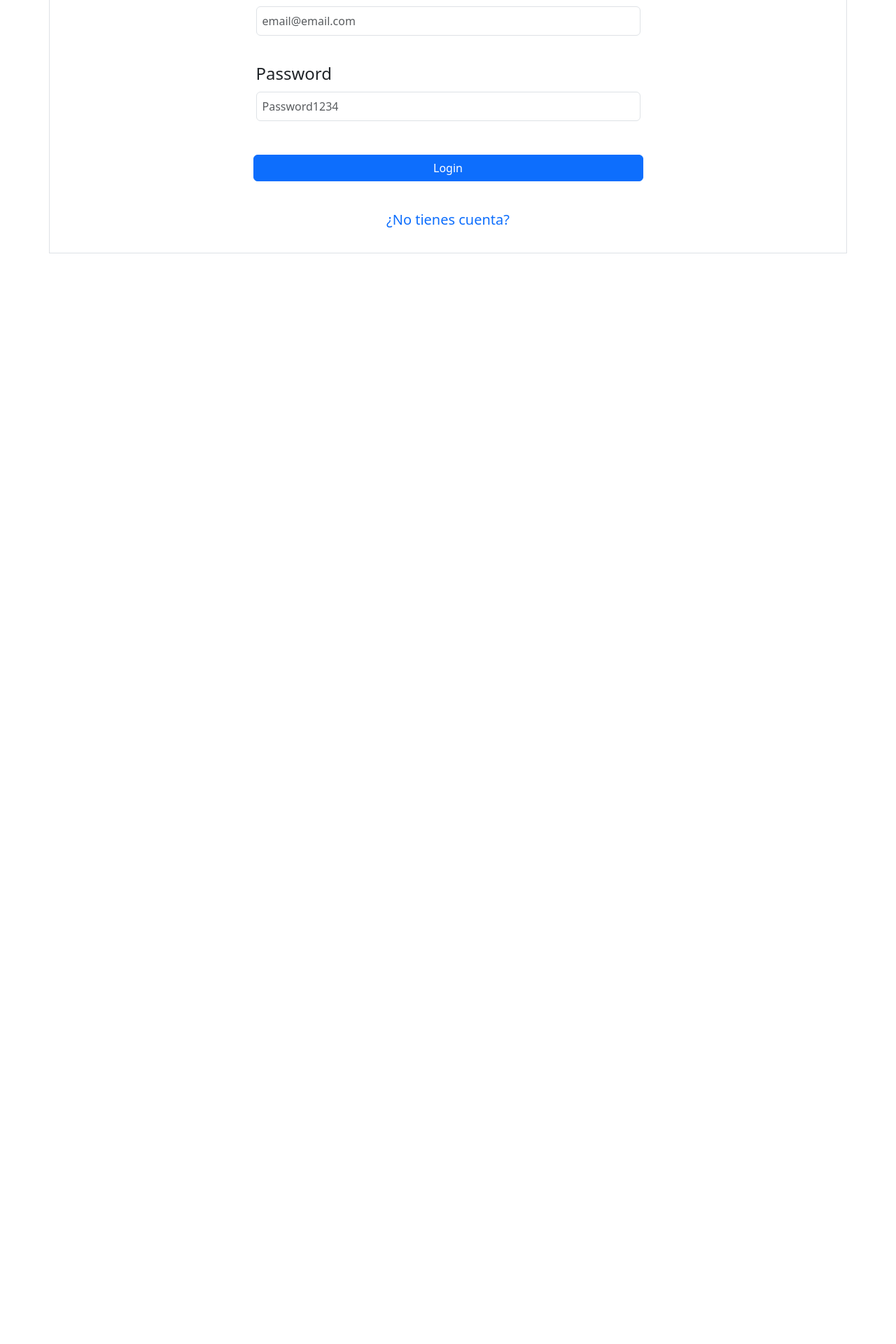
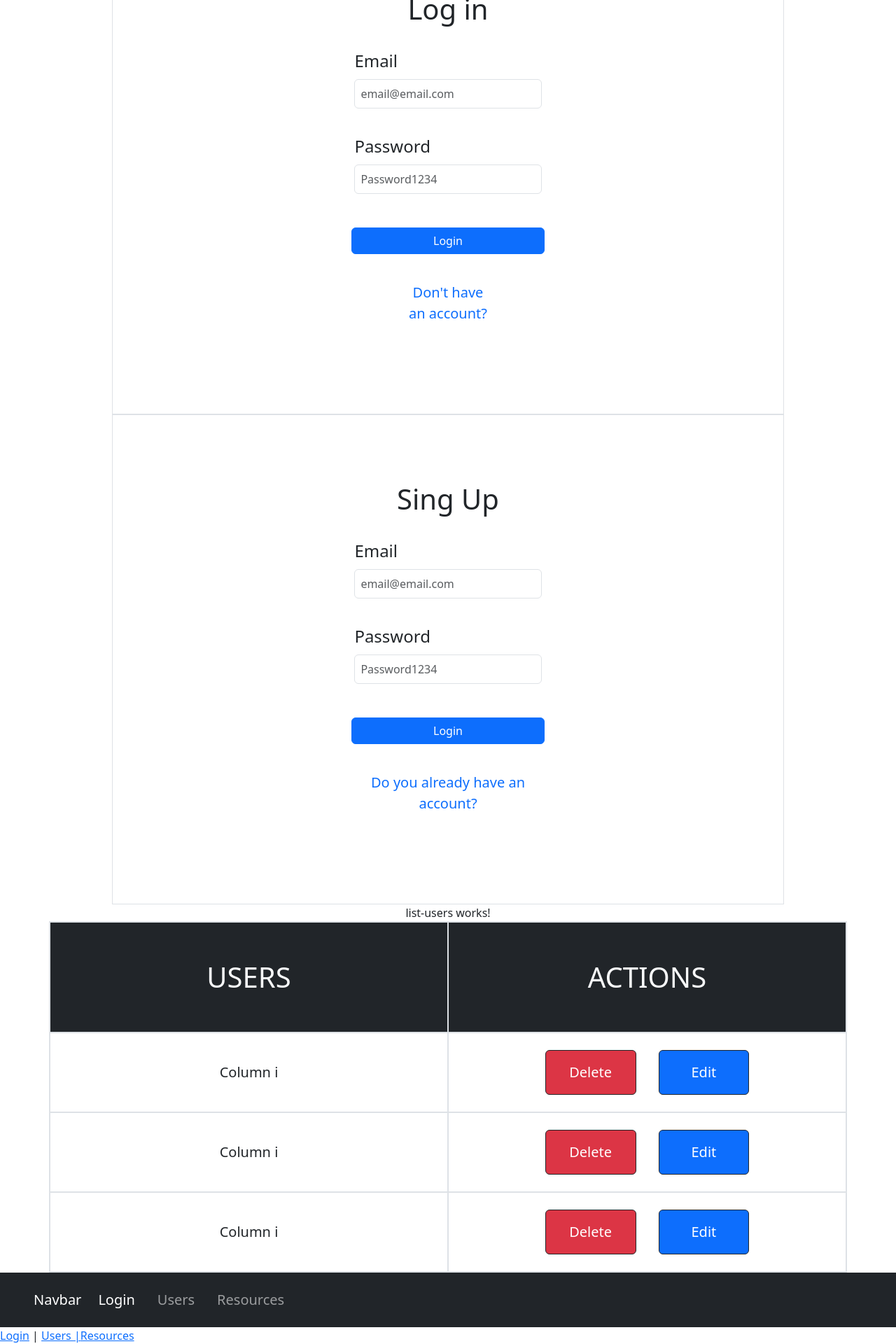
Before and after one commit to mjmoral5/grupal_API, an Angular app: page /users in a window 1280 px wide. Shown: the part 108-2028 px from the top of the page at 70% size. Before the commit the page ends 800 px from the top, so only its background shows below. Built offline with nearby package versions, Linux system fonts and the light colour scheme.

Commit message:
Algo de diseño nocturno

```diff
--- a/src/app/app.component.html
+++ b/src/app/app.component.html
@@ -1,3 +1,15 @@
-<div class="row my-5">
+<div class="">
   <app-login></app-login>
 </div>
+
+<div class="">
+  <app-register></app-register>
+</div>
+
+<div class="">
+  <app-list-users></app-list-users>
+</div>
+
+<div class="">
+  <app-nav-bar></app-nav-bar>
+</div>
--- a/src/app/component/list-users/list-users.component.html
+++ b/src/app/component/list-users/list-users.component.html
@@ -1 +1,26 @@
-<p>list-users works!</p>
+<p class="m-auto w-50 text-center">list-users works!</p>
+
+<div class="container border">
+  <div class="row text-center">
+    <div class="col p-xl-5 p-3 fs-1 text-uppercase font-weight-bold border bg-dark text-light ">Users</div>
+    <div class="col p-xl-5 p-3 fs-1 text-uppercase font-weight-bold border bg-dark text-light ">Actions</div>
+    <div class="row"></div>
+    <div class="d-flex justify-content-center align-items-center col p-xl-4 p-3 fs-5 border">Column i</div>
+    <div class="col p-xl-4 p-3 border">
+      <button class="w-25 btn btn-danger fs-5 p-3 mx-2 mx-xl-3 border border-dark">Delete</button>
+      <button class="w-25 btn btn-primary fs-5 p-3 mx-2 mx-xl-3 border border-dark">Edit</button>
+    </div>
+    <div class="row"></div>
+    <div class="d-flex justify-content-center align-items-center col p-xl-4 p-3 fs-5 border">Column i</div>
+    <div class="col p-xl-4 p-3 border">
+      <button class="w-25 btn btn-danger fs-5 p-3 mx-2 mx-xl-3 border border-dark">Delete</button>
+      <button class="w-25 btn btn-primary fs-5 p-3 mx-2 mx-xl-3 border border-dark">Edit</button>
+    </div>
+    <div class="row"></div>
+    <div class="d-flex justify-content-center align-items-center col p-xl-4 p-3 fs-5 border">Column i</div>
+    <div class="col p-xl-4 p-3 border">
+      <button class="w-25 btn btn-danger fs-5 p-3 mx-2 mx-xl-3 border border-dark">Delete</button>
+      <button class="w-25 btn btn-primary fs-5 p-3 mx-2 mx-xl-3 border border-dark">Edit</button>
+    </div>
+  </div>
+</div>
--- a/src/app/component/login/login.component.css
+++ b/src/app/component/login/login.component.css
@@ -1,5 +1,5 @@
 .hover_link:hover {
-  box-shadow: inset 200px 0 0 0 #242222;
+  box-shadow: inset 18rem 0 0 0 #242222;
   color: white;
   transition: color .3s ease-in-out, box-shadow .5s ease-in-out;
 }
--- a/src/app/component/login/login.component.html
+++ b/src/app/component/login/login.component.html
@@ -1,11 +1,14 @@
-<div class="container border">
- <div class="d-flex flex-column">
+<div class="m-auto w-75 mh-100 p-lg-5 p-3 border ">
+ <div class="d-flex flex-column w-75 m-auto p-lg-5 p-3">
+  <div class="row m-auto">
+  <h1 class="h1">Log in</h1>
+  </div>
   <form class="d-flex flex-column p-2 needs-validation" novalidate>
-    <div class="w-50 col-md-4 py-3 m-auto">
+    <div class="w-50 mw-100  py-3 m-auto">
       <label for="validationCustom01" class="form-label fs-4">Email</label>
       <input type="email" class=" form-control mb-1 p-2" id="validationCustom01" required placeholder="email@email.com">
     </div>
-    <div class="w-50 col-md-4 py-3 m-auto">
+    <div class="w-50 mw-100  py-3 m-auto">
       <div class="mb-3">
         <label for="" class="form-label fs-4">Password</label>
         <input type="password" class=" form-control mb-1 p-2" name="" id="" placeholder="Password1234">
@@ -15,8 +18,8 @@
   <div class="row w-50 m-auto py-2">
     <button class="btn btn-primary mb-3" type="submit">Login</button>
   </div>
-  <div class="row w-10 fs-5 text-center m-auto py-2">
-    <a class="text-decoration-none hover_link p-2 mb-3" [routerLink]="['/register']" rel="noopener noreferrer">¿No tienes cuenta?</a>
+  <div class="row w-25 fs-5 text-center m-auto py-2">
+    <a class="text-decoration-none hover_link p-2 mb-3" [routerLink]="['/register']" rel="noopener noreferrer">Don't have an account?</a>
   </div>
  </div>
 </div>
--- a/src/app/component/nav-bar/nav-bar.component.html
+++ b/src/app/component/nav-bar/nav-bar.component.html
@@ -1 +1,15 @@
+<nav class="navbar navbar-expand-lg navbar-dark bg-dark py-3">
+  <a class="navbar-brand ms-xl-5 ms-3" href="#">Navbar</a>
+  <button class="navbar-toggler me-xl-5 me-3" type="button" data-toggle="collapse" data-target="#navbarNavAltMarkup" aria-controls="navbarNavAltMarkup" aria-expanded="false" aria-label="Toggle navigation">
+    <span class="navbar-toggler-icon "></span>
+  </button>
+  <div class="collapse navbar-collapse" id="navbarNavAltMarkup">
+    <div class="navbar-nav gap-3">
+      <a class="nav-item nav-link fs-5 active"[routerLink]="['/']">Login</a>
+      <a class="nav-item nav-link fs-5" [routerLink]="['/users']">Users </a>
+      <a class="nav-item nav-link fs-5" [routerLink]="['/resources']">Resources </a>
+    </div>
+  </div>
+</nav>
+
 <a [routerLink]="['/']">Login</a> | <a [routerLink]="['/users']">Users |</a> <a [routerLink]="['/resources']">Resources</a>
--- a/src/app/component/register/register.component.css
+++ b/src/app/component/register/register.component.css
@@ -0,0 +1,5 @@
+.hover_link:hover {
+  box-shadow: inset 30rem 0 0 0 #242222;
+  color: white;
+  transition: color .7s ease-in-out, box-shadow .5s ease-in-out;
+}
--- a/src/app/component/register/register.component.html
+++ b/src/app/component/register/register.component.html
@@ -1,11 +1,14 @@
-<div class="container border">
-  <div class="d-flex flex-column">
+<div class="m-auto w-75 mh-100 p-lg-5 p-3 border ">
+  <div class="d-flex flex-column w-75 m-auto p-lg-5 p-3">
+    <div class="row m-auto">
+      <h1 class="h1">Sing Up</h1>
+      </div>
    <form class="d-flex flex-column p-2 needs-validation" novalidate>
-     <div class="w-50 col-md-4 py-3 m-auto">
+     <div class="w-50 mw-100  py-3 m-auto">
        <label for="validationCustom01" class="form-label fs-4">Email</label>
        <input type="email" class=" form-control mb-1 p-2" id="validationCustom01" required placeholder="email@email.com">
      </div>
-     <div class="w-50 col-md-4 py-3 m-auto">
+     <div class="w-50 mw-100  py-3 m-auto">
        <div class="mb-3">
          <label for="" class="form-label fs-4">Password</label>
          <input type="password" class=" form-control mb-1 p-2" name="" id="" placeholder="Password1234">
@@ -15,8 +18,8 @@
    <div class="row w-50 m-auto py-2">
      <button class="btn btn-primary mb-3" type="submit">Login</button>
    </div>
-   <div class="row w-10 fs-5 text-center m-auto py-2">
-     <a class="text-decoration-none hover_link p-2 mb-3" [routerLink]="['/']" rel="noopener noreferrer">¿Ya tienes cuenta?</a>
+   <div class="row w-50 fs-5 text-center m-auto py-2">
+     <a class="text-decoration-none hover_link p-2 mb-3" [routerLink]="['/']" rel="noopener noreferrer">Do you already have an account?</a>
    </div>
   </div>
  </div>
```
